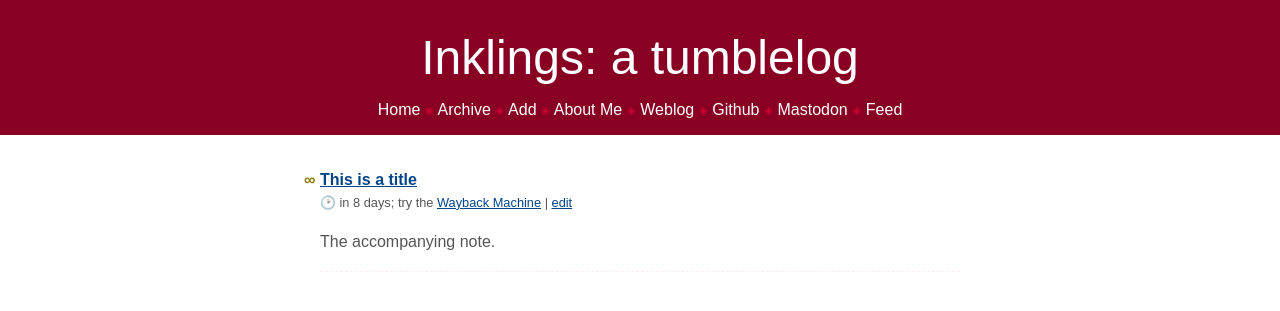
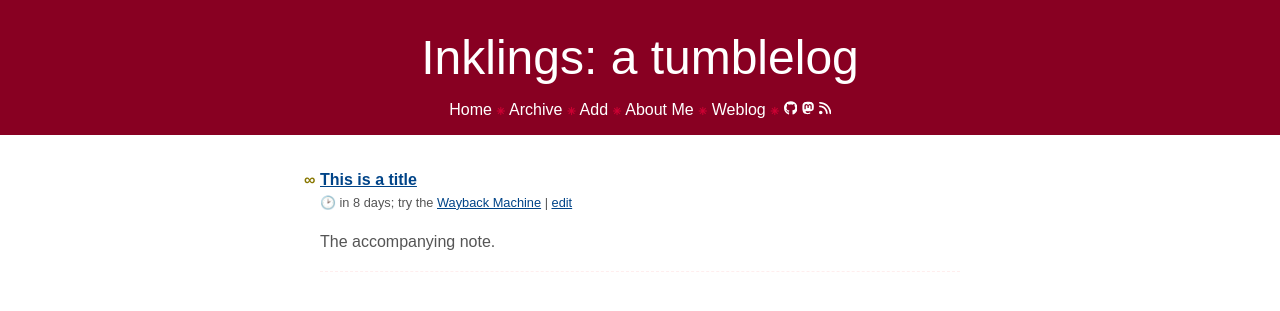
Before and after one commit to kgaughan/komorebi, a Flask app: page /1 in a window 1280 px wide. Shown: the top 311 px of the page. Run offline with Flask 2, Linux system fonts and the light colour scheme; data comes from the database, SQL or seed files in the repository; data that the repository does not hold is empty; some web fonts are replaced.

Commit message:
Switch to icons; update lockfile

```diff
--- a/komorebi/sri.json
+++ b/komorebi/sri.json
@@ -1,5 +1,5 @@
 {
   "common.js": "sha384-RaHAuWfETJCGmfhA6Bn65/RJX/58hjVHNFY02bhOLNKcZrxkFrRVnp8V6nKe8mFy",
   "luxon.min.js": "sha384-Z/CjPPwcFtY/yzyek5pMDDeLyIIgPlUht1Ycq6QFB+wgzeBAaPMMDjwS1r1YCED9",
-  "screen.css": "sha384-csohyUbadQoiTep1NZwHjjECWA5KdZzn5Wm4HttPcda6fFKdY16b63lvlbMGjSbq"
+  "screen.css": "sha384-wPqA+o48n8H0pUHzLcKONsp+GNimDBaElVk8lBSAU9IWrRAgkjNTQQLHMdb51gPh"
 }
--- a/komorebi/static/screen.css
+++ b/komorebi/static/screen.css
@@ -130,6 +130,9 @@ nav {
 nav a {
   color: white;
   text-decoration: none;
+}
+nav svg path {
+  fill: white;
 }
 body > main, body > footer {
   line-height: 1.6;
--- a/komorebi/templates/base.html
+++ b/komorebi/templates/base.html
@@ -30,9 +30,9 @@
 			<a href="{{ url_for('blog.add_entry') }}">Add</a> <span aria-hidden="true">&#x2055;</span>
 			<a href="https://keith.gaughan.ie/about/">About Me</a> <span aria-hidden="true">&#x2055;</span>
 			<a rel="me" href="https://keith.gaughan.ie/">Weblog</a> <span aria-hidden="true">&#x2055;</span>
-			<a rel="me" href="https://github.com/kgaughan">Github</a> <span aria-hidden="true">&#x2055;</span>
-			<a rel="me" href="https://mastodon.sdf.org/@talideon">Mastodon</a> <span aria-hidden="true">&#x2055;</span>
-			<a rel="alternate" type="application/atom+xml" href="{{ url_for('blog.feed', _external=True) }}">Feed</a>
+			<a rel="me" href="https://github.com/kgaughan" title="Github"><svg xmlns="http://www.w3.org/2000/svg" title="GitHub" height="14" viewBox="0 0 496 512"><path d="M165.9 397.4c0 2-2.3 3.6-5.2 3.6-3.3.3-5.6-1.3-5.6-3.6 0-2 2.3-3.6 5.2-3.6 3-.3 5.6 1.3 5.6 3.6zm-31.1-4.5c-.7 2 1.3 4.3 4.3 4.9 2.6 1 5.6 0 6.2-2s-1.3-4.3-4.3-5.2c-2.6-.7-5.5.3-6.2 2.3zm44.2-1.7c-2.9.7-4.9 2.6-4.6 4.9.3 2 2.9 3.3 5.9 2.6 2.9-.7 4.9-2.6 4.6-4.6-.3-1.9-3-3.2-5.9-2.9zM244.8 8C106.1 8 0 113.3 0 252c0 110.9 69.8 205.8 169.5 239.2 12.8 2.3 17.3-5.6 17.3-12.1 0-6.2-.3-40.4-.3-61.4 0 0-70 15-84.7-29.8 0 0-11.4-29.1-27.8-36.6 0 0-22.9-15.7 1.6-15.4 0 0 24.9 2 38.6 25.8 21.9 38.6 58.6 27.5 72.9 20.9 2.3-16 8.8-27.1 16-33.7-55.9-6.2-112.3-14.3-112.3-110.5 0-27.5 7.6-41.3 23.6-58.9-2.6-6.5-11.1-33.3 2.6-67.9 20.9-6.5 69 27 69 27 20-5.6 41.5-8.5 62.8-8.5s42.8 2.9 62.8 8.5c0 0 48.1-33.6 69-27 13.7 34.7 5.2 61.4 2.6 67.9 16 17.7 25.8 31.5 25.8 58.9 0 96.5-58.9 104.2-114.8 110.5 9.2 7.9 17 22.9 17 46.4 0 33.7-.3 75.4-.3 83.6 0 6.5 4.6 14.4 17.3 12.1C428.2 457.8 496 362.9 496 252 496 113.3 383.5 8 244.8 8zM97.2 352.9c-1.3 1-1 3.3.7 5.2 1.6 1.6 3.9 2.3 5.2 1 1.3-1 1-3.3-.7-5.2-1.6-1.6-3.9-2.3-5.2-1zm-10.8-8.1c-.7 1.3.3 2.9 2.3 3.9 1.6 1 3.6.7 4.3-.7.7-1.3-.3-2.9-2.3-3.9-2-.6-3.6-.3-4.3.7zm32.4 35.6c-1.6 1.3-1 4.3 1.3 6.2 2.3 2.3 5.2 2.6 6.5 1 1.3-1.3.7-4.3-1.3-6.2-2.2-2.3-5.2-2.6-6.5-1zm-11.4-14.7c-1.6 1-1.6 3.6 0 5.9 1.6 2.3 4.3 3.3 5.6 2.3 1.6-1.3 1.6-3.9 0-6.2-1.4-2.3-4-3.3-5.6-2z"/></svg></a>
+			<a rel="me" href="https://mastodon.sdf.org/@talideon" title="Mastodon"><svg xmlns="http://www.w3.org/2000/svg" title="Mastodon" height="14" viewBox="0 0 448 512"><path d="M433 179.11c0-97.2-63.71-125.7-63.71-125.7-62.52-28.7-228.56-28.4-290.48 0 0 0-63.72 28.5-63.72 125.7 0 115.7-6.6 259.4 105.63 289.1 40.51 10.7 75.32 13 103.33 11.4 50.81-2.8 79.32-18.1 79.32-18.1l-1.7-36.9s-36.31 11.4-77.12 10.1c-40.41-1.4-83-4.4-89.63-54a102.54 102.54 0 0 1-.9-13.9c85.63 20.9 158.65 9.1 178.75 6.7 56.12-6.7 105-41.3 111.23-72.9 9.8-49.8 9-121.5 9-121.5zm-75.12 125.2h-46.63v-114.2c0-49.7-64-51.6-64 6.9v62.5h-46.33V197c0-58.5-64-56.6-64-6.9v114.2H90.19c0-122.1-5.2-147.9 18.41-175 25.9-28.9 79.82-30.8 103.83 6.1l11.6 19.5 11.6-19.5c24.11-37.1 78.12-34.8 103.83-6.1 23.71 27.3 18.4 53 18.4 175z"/></svg></a>
+			<a rel="alternate" type="application/atom+xml" href="{{ url_for('blog.feed', _external=True) }}" title="Feed"><svg xmlns="http://www.w3.org/2000/svg" title="Feed" height="14" viewBox="0 0 448 512"><path d="M0 64C0 46.3 14.3 32 32 32c229.8 0 416 186.2 416 416c0 17.7-14.3 32-32 32s-32-14.3-32-32C384 253.6 226.4 96 32 96C14.3 96 0 81.7 0 64zM128 416c0 35.3-28.7 64-64 64s-64-28.7-64-64s28.7-64 64-64s64 28.7 64 64zM32 160c159.1 0 288 128.9 288 288c0 17.7-14.3 32-32 32s-32-14.3-32-32c0-123.7-100.3-224-224-224c-17.7 0-32-14.3-32-32s14.3-32 32-32z"/></svg></a>
 		</nav>
 	</header>
 	<main>{% block content %}{% endblock %}</main>
```
Also changed, not shown: 1 other file.
